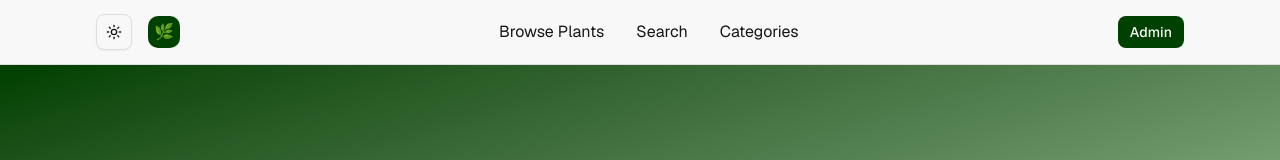
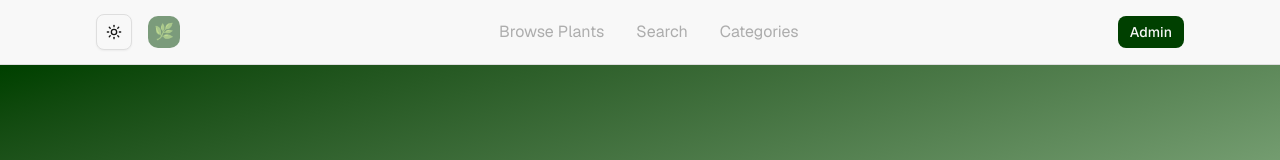
Before and after one commit to Tatakai7/Philippines_Medicinal_Plants_Database, a Next.js app: page / in a window 1280 px wide. Shown: the top 160 px of the page. Built offline with nearby package versions, Linux system fonts and the light colour scheme; sample sign-in values are in the browser's storage.

Commit message:
Pushed a file

```diff
--- a/components/admin-sidebar.tsx
+++ b/components/admin-sidebar.tsx
@@ -19,6 +19,7 @@ export default function AdminSidebar({ activeTab, setActiveTab, isOpen, setIsOpe
     { id: "dashboard", label: "Dashboard", icon: "📊" },
     { id: "manage-plants", label: "Manage Plants", icon: "🌿" },
     { id: "settings", label: "Settings", icon: "⚙️" },
+    { id: "logout", label: "Logout", icon: "🚪", isLogout: true },
   ]
 
   const handleLogout = async () => {
@@ -57,11 +58,19 @@ export default function AdminSidebar({ activeTab, setActiveTab, isOpen, setIsOpe
               <button
                 key={item.id}
                 onClick={() => {
-                  setActiveTab(item.id)
-                  setIsOpen(false)
+                  if (item.isLogout) {
+                    handleLogout()
+                  } else {
+                    setActiveTab(item.id)
+                    setIsOpen(false)
+                  }
                 }}
                 className={`w-full text-left px-4 py-3 rounded-lg transition ${
-                  activeTab === item.id ? "bg-primary text-primary-foreground" : "text-foreground hover:bg-muted"
+                  item.isLogout
+                    ? "text-destructive hover:bg-destructive/10"
+                    : activeTab === item.id
+                    ? "bg-primary text-primary-foreground"
+                    : "text-foreground hover:bg-muted"
                 }`}
               >
                 <span className="mr-2">{item.icon}</span>
@@ -70,15 +79,7 @@ export default function AdminSidebar({ activeTab, setActiveTab, isOpen, setIsOpe
             ))}
           </div>
 
-          <div className="space-y-2 border-t border-border pt-4">
-            <Button
-              onClick={handleLogout}
-              variant="destructive"
-              className="w-full"
-            >
-              <LogOut className="mr-2 h-4 w-4" />
-              Logout
-            </Button>
+          <div className="border-t border-border pt-4">
           </div>
         </div>
       </aside>
--- a/components/navigation.tsx
+++ b/components/navigation.tsx
@@ -2,11 +2,18 @@
 
 import Link from "next/link"
 import { Button } from "@/components/ui/button"
-import { useState } from "react"
+import { useState, useEffect } from "react"
 import { ThemeToggle } from "@/components/theme-toggle"
 
 export default function Navigation() {
   const [isOpen, setIsOpen] = useState(false)
+  const [isAdminLoggedIn, setIsAdminLoggedIn] = useState(false)
+
+  useEffect(() => {
+    // Check if admin is logged in by checking for token
+    const token = localStorage.getItem("admin_token")
+    setIsAdminLoggedIn(!!token)
+  }, [])
 
   return (
     <nav className="sticky top-0 z-50 bg-background/95 backdrop-blur border-b border-border">
@@ -14,14 +21,24 @@ export default function Navigation() {
         <div className="flex justify-between items-center h-16">
           <div className="flex items-center gap-4">
             <ThemeToggle />
+            {!isAdminLoggedIn ? (
               <Link href="/" className="flex items-center gap-2">
                 <div className="w-8 h-8 rounded-lg bg-primary flex items-center justify-center text-white font-bold">
                   🌿
                 </div>
               </Link>
+            ) : (
+              <div className="flex items-center gap-2 cursor-not-allowed opacity-50">
+                <div className="w-8 h-8 rounded-lg bg-primary flex items-center justify-center text-white font-bold">
+                  🌿
+                </div>
+              </div>
+            )}
           </div>
 
           <div className="hidden md:flex gap-8">
+            {!isAdminLoggedIn ? (
+              <>
                 <Link href="/browse" className="text-foreground hover:text-primary transition">
                   Browse Plants
                 </Link>
@@ -31,6 +48,20 @@ export default function Navigation() {
                 <Link href="/categories" className="text-foreground hover:text-primary transition">
                   Categories
                 </Link>
+              </>
+            ) : (
+              <>
+                <span className="text-muted-foreground cursor-not-allowed opacity-50">
+                  Browse Plants
+                </span>
+                <span className="text-muted-foreground cursor-not-allowed opacity-50">
+                  Search
+                </span>
+                <span className="text-muted-foreground cursor-not-allowed opacity-50">
+                  Categories
+                </span>
+              </>
+            )}
           </div>
 
           <Link href="/admin">
```
Lines whose indentation alone changed are shown as unchanged.
